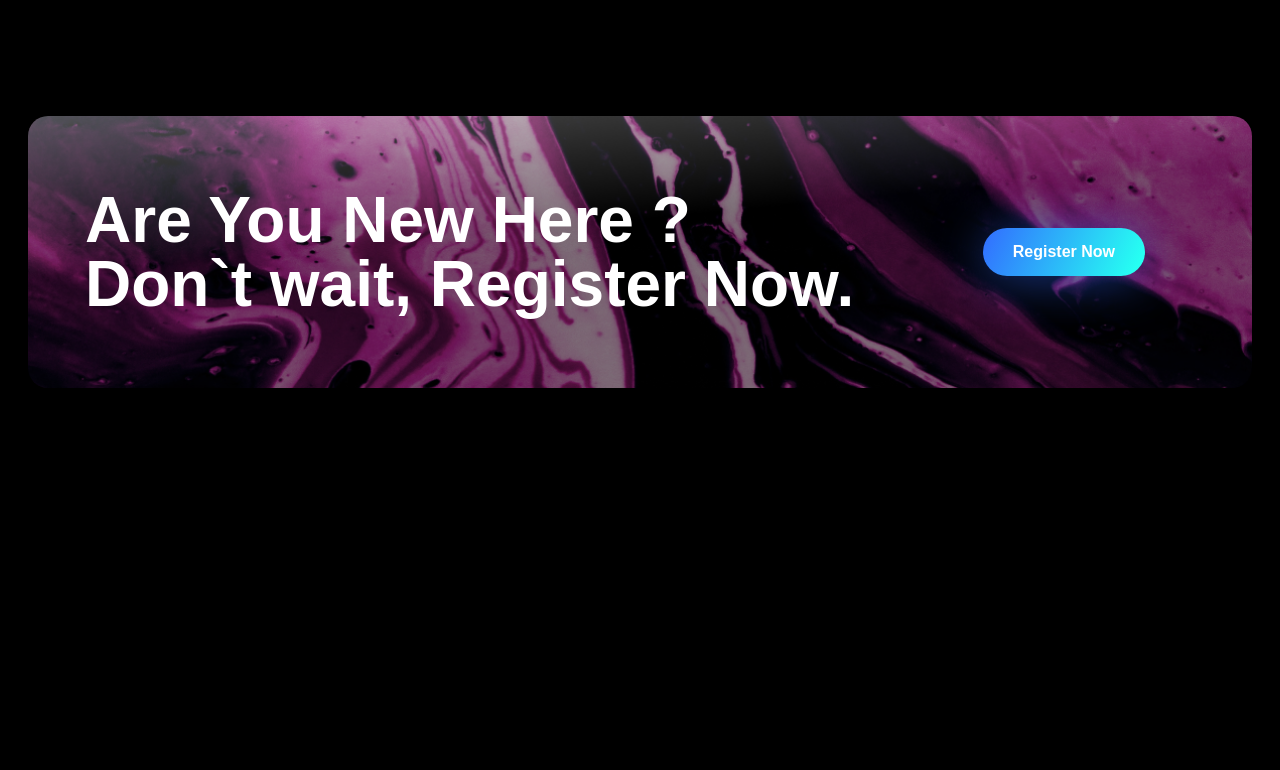
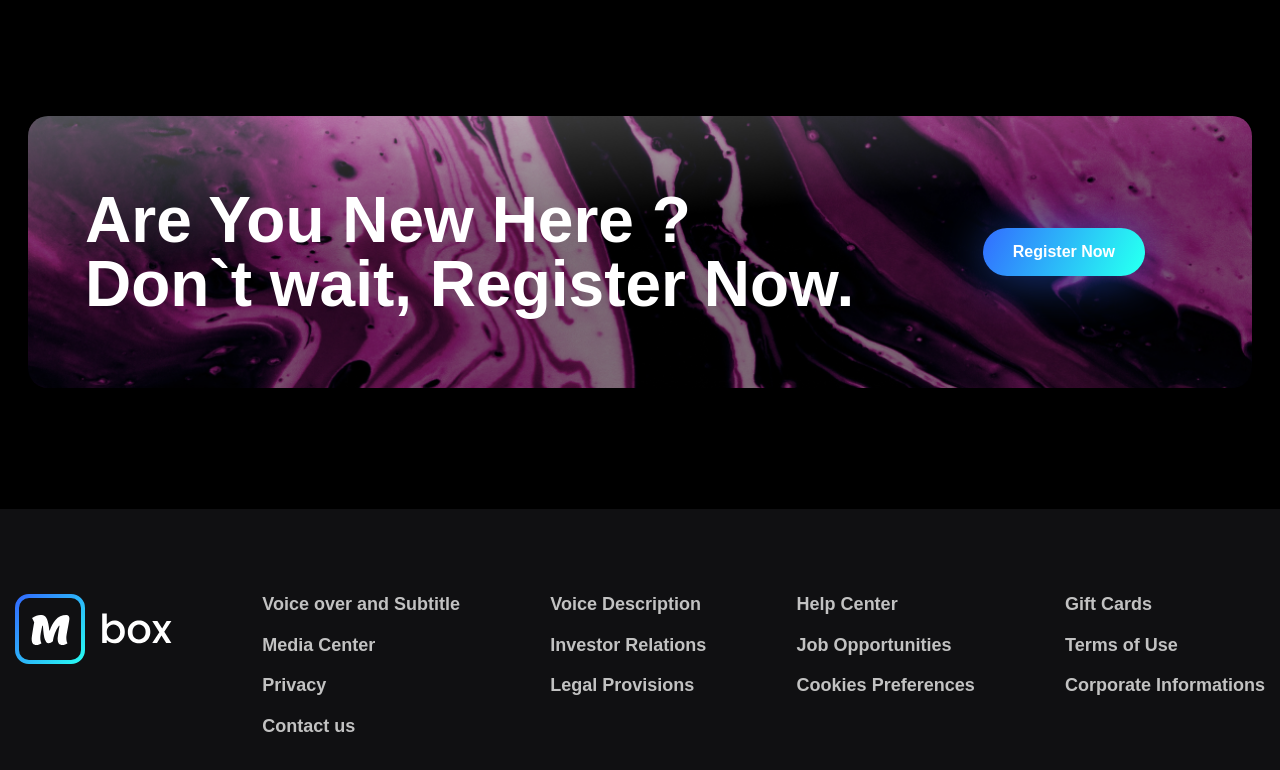
Before and after one commit to NikolayDidik/onlineTV, a website: page src/index.pug in a window 1280 px wide. Shown: the part 3302-4072 px from the top of the page. Before the commit the page ends 3811 px from the top, so only its background shows below. Drawn offline with nearby package versions, Linux system fonts and the light colour scheme; files that its build step writes are made by us from their sources; files whose address does not match are found by name.

Commit message:
complete

```diff
--- a/src/modules/footer.pug
+++ b/src/modules/footer.pug
@@ -1,3 +1,39 @@
 footer
    .footer
       .footer-item
+         a(href="#")
+            img(src="images/logo.svg", alt="Logo")
+      .footer-item
+         ul.footer-list
+            li.footer-list__item
+               a(href="").footer-list__link Voice over and Subtitle
+            li.footer-list__item
+               a(href="").footer-list__link Media Center
+            li.footer-list__item
+               a(href="").footer-list__link Privacy
+            li.footer-list__item
+               a(href="").footer-list__link Contact us
+      .footer-item
+         ul.footer-list
+            li.footer-list__item
+               a(href="").footer-list__link Voice Description
+            li.footer-list__item
+               a(href="").footer-list__link Investor Relations
+            li.footer-list__item
+               a(href="").footer-list__link Legal Provisions
+      .footer-item
+         ul.footer-list
+            li.footer-list__item
+               a(href="").footer-list__link Help Center
+            li.footer-list__item
+               a(href="").footer-list__link Job Opportunities
+            li.footer-list__item
+               a(href="").footer-list__link Cookies Preferences
+      .footer-item
+         ul.footer-list
+            li.footer-list__item
+               a(href="").footer-list__link Gift Cards
+            li.footer-list__item
+               a(href="").footer-list__link Terms of Use
+            li.footer-list__item
+               a(href="").footer-list__link Corporate Informations
--- a/src/styles/style.scss
+++ b/src/styles/style.scss
@@ -1,4 +1,4 @@
-@import url('https://fonts.googleapis.com/css2?family=Marcellus&family=Mulish:wght@400;700;800&display=swap');
+@import url('https://fonts.googleapis.com/css2?family=Marcellus&family=Mulish:wght@400;600;700;800&display=swap');
 
 $white: #fff;
 $black:#000;
@@ -449,3 +449,31 @@ button {
       }
    }
 }
+footer {
+   background-color: #101012;
+   padding: 70px 0 50px;
+}
+.footer {
+   display: flex;
+   justify-content: space-between;
+   max-width: 144rem;
+   padding-left: 1.5rem;
+   padding-right: 1.5rem;
+   padding-top: 1.5rem;
+   padding-bottom: 1.5rem;
+   margin: 0 auto;
+   &-list {
+      list-style-type: none;
+      padding-left: 0;
+      margin: 0;
+      &__item {
+         margin-bottom: 20px;
+      }
+      &__link {
+         font-size: 18px;
+         color: #C2C2C2;
+         text-decoration: none;
+         font-weight: 600;
+      }
+   }
+}
```
Also changed, not shown: src/index.html, src/styles/style.css, 1 other file.
